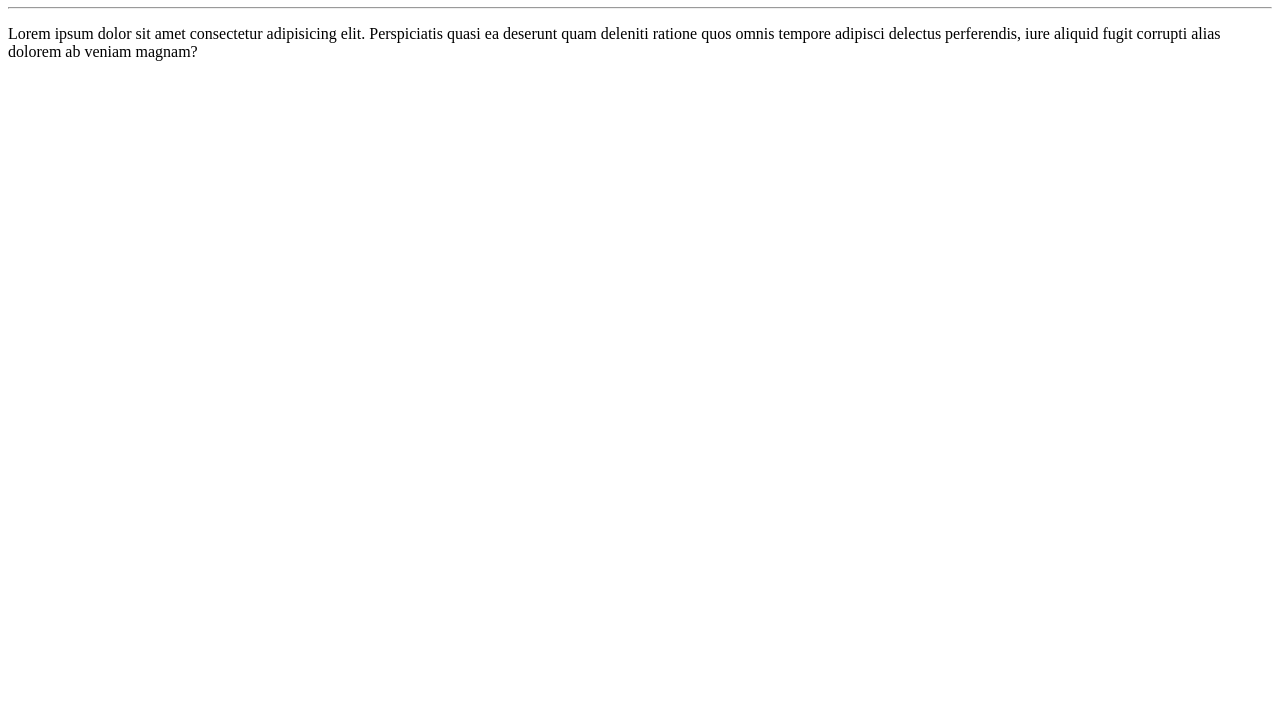
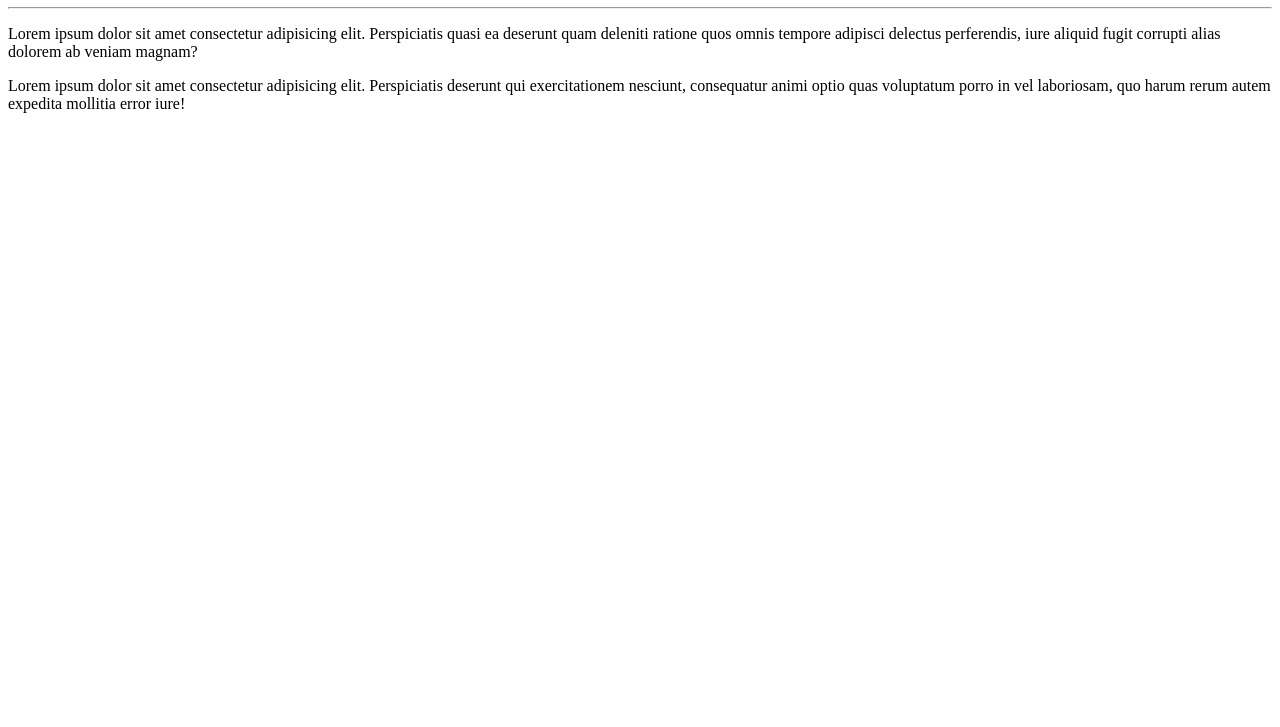
Before and after one commit to imcathalat/Ola-Mundo, a plain HTML site: page site-exemplo/index.html in a window 1280 px wide. Shown: the part 73-800 px from the top of the page. Drawn offline with Linux system fonts and the light colour scheme.

Commit message:
add um paragrafo

```diff
--- a/site-exemplo/index.html
+++ b/site-exemplo/index.html
@@ -10,6 +10,7 @@
     <h1>Olá, Mundo!</h1>
     <hr>
     <p>Lorem ipsum dolor sit amet consectetur adipisicing elit. Perspiciatis quasi ea deserunt quam deleniti ratione quos omnis tempore adipisci delectus perferendis, iure aliquid fugit corrupti alias dolorem ab veniam magnam?</p>
+    <p>Lorem ipsum dolor sit amet consectetur adipisicing elit. Perspiciatis deserunt qui exercitationem nesciunt, consequatur animi optio quas voluptatum porro in vel laboriosam, quo harum rerum autem expedita mollitia error iure!</p>
 
 </body>
 </html>
```
